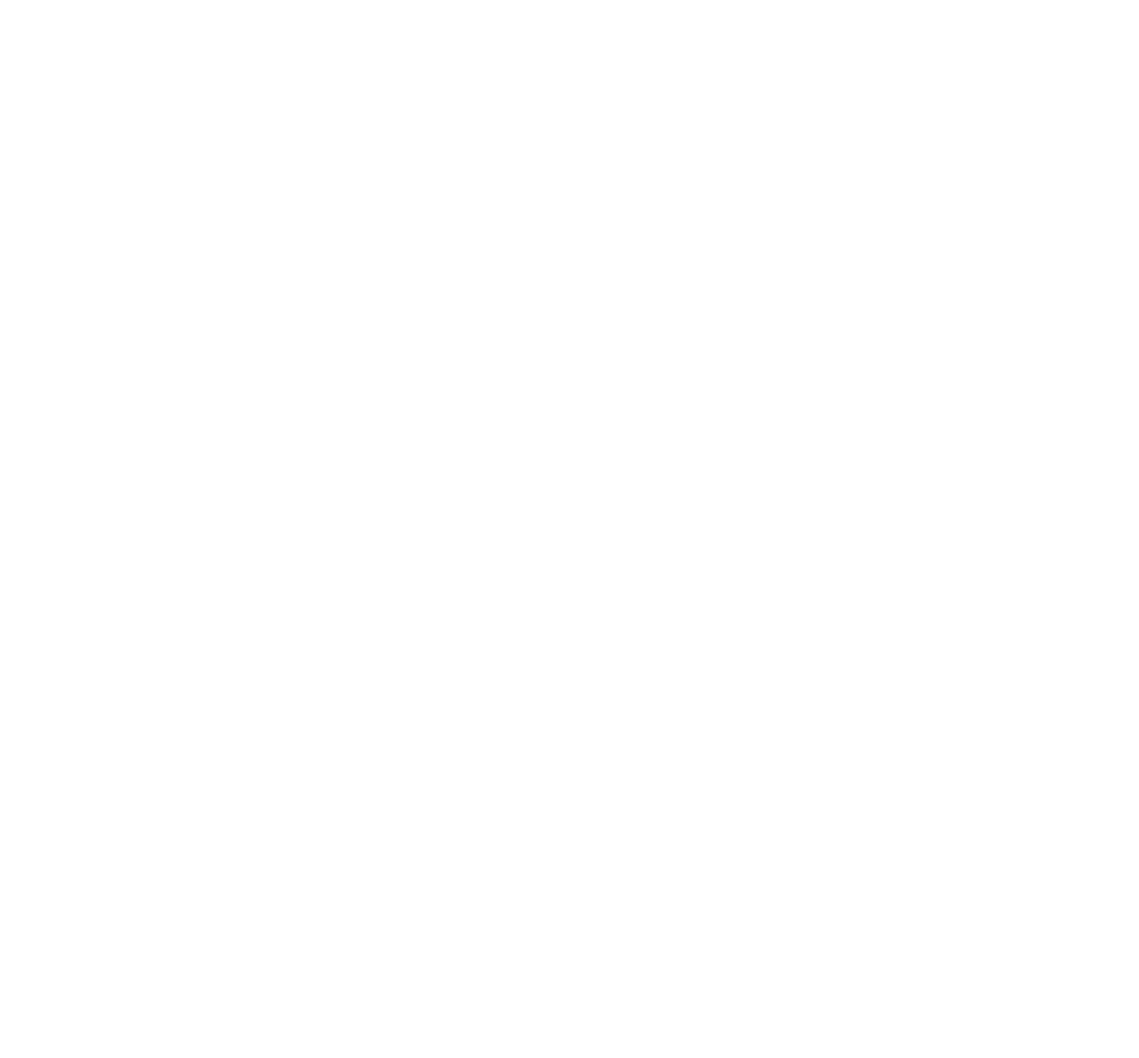
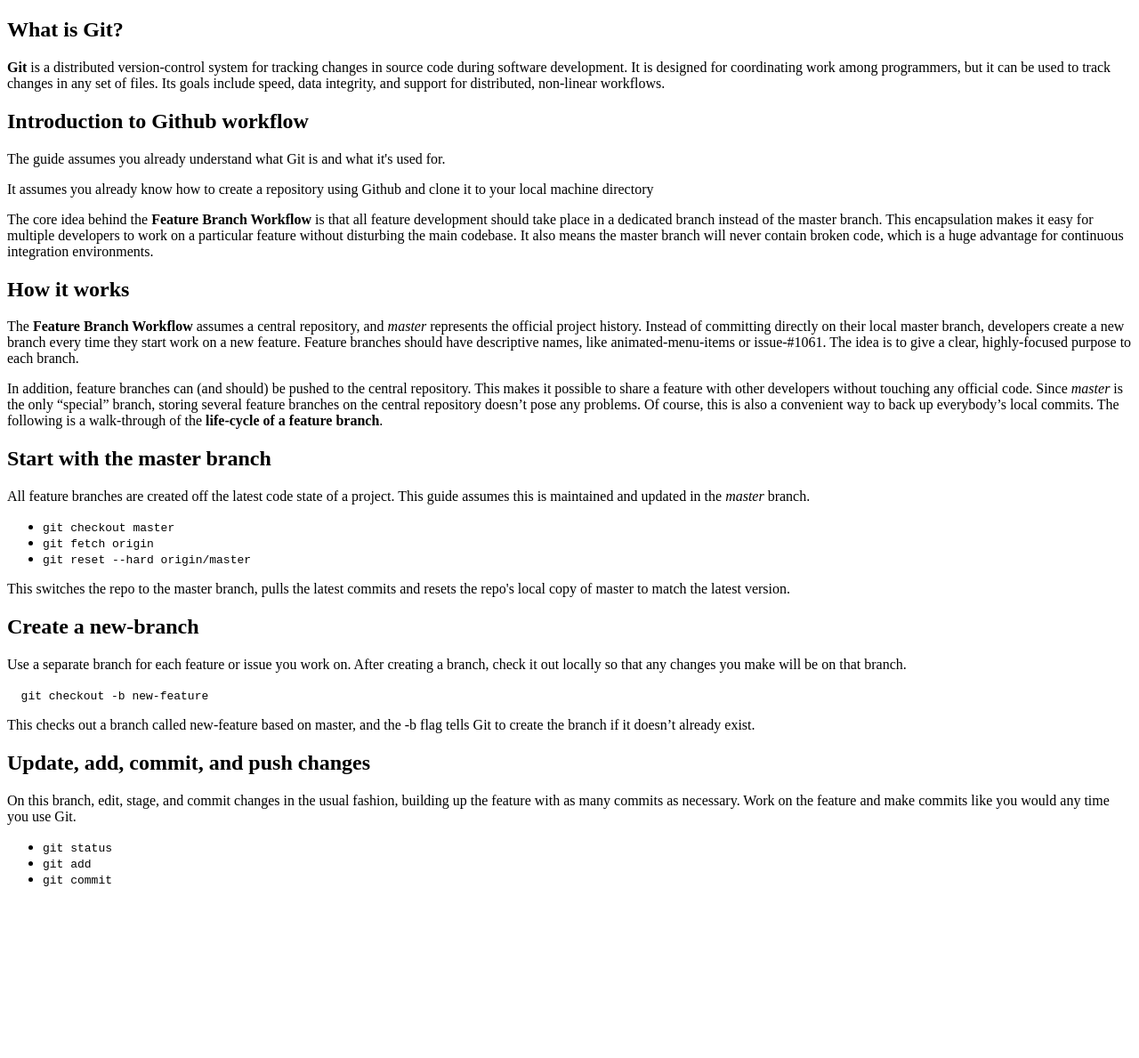
Before and after one commit to StarSheriff2/Technical-Documentatio-FCC-Project, a plain HTML site: page index.html in a window 1280 px wide. Shown: the whole page at 89% size. Before the commit the page ends 800 px from the top, so only its background shows below. Drawn offline with Linux system fonts and the light colour scheme.

Commit message:
added various sections to file

```diff
--- a/index.html
+++ b/index.html
@@ -5,10 +5,112 @@
   <meta charset="UTF-8">
   <meta name="viewport" content="width=device-width, initial-scale=1.0">
   <link rel="stylesheet" href="styles/styles.css">
-  <title>Technical Documentation Page: Github Workflow</title>
+  <title>Technical Documentation Page: Git Feature Branch Workflow</title>
 </head>
 <body>
   <script src="https://cdn.freecodecamp.org/testable-projects-fcc/v1/bundle.js"></script>
+  <main id="main-doc">
+    <section class="main-section" id="What_is_Git">
+      <header><h1>What is Git?</h1></header>
+      <p><strong>Git</strong> is a distributed version-control system for tracking changes in source code during
+        software development. It is designed for coordinating work among programmers, but it
+        can be used to track changes in any set of files. Its goals include speed, data
+        integrity, and support for distributed, non-linear workflows.</p>
+    </section>
+    <section class="main-section" id="Introduction_to_Github_workflow">
+      <header><h1>Introduction to Github workflow</h1></header>
+      <p>The guide assumes you already understand what Git is and what it's used for.</p>
+      <p>It assumes you already know how to create a repository using Github and clone it to your
+        local machine directory</p>
+      <p>The core idea behind the <strong>Feature Branch Workflow</strong> is that all feature development should take
+        place in a dedicated branch instead of the master branch. This encapsulation makes it easy
+        for multiple developers to work on a particular feature without disturbing the main codebase.
+        It also means the master branch will never contain broken code, which is a huge advantage for
+        continuous integration environments.</p>
+    </section>
+    <section class="main-section" id="How_it_works">
+      <header><h1>How it works</h1></header>
+      <p>The <strong>Feature Branch Workflow</strong> assumes a central repository, and <i>master</i> represents the
+        official project history. Instead of committing directly on their local master branch,
+        developers create a new branch every time they start work on a new feature. Feature branches
+        should have descriptive names, like animated-menu-items or issue-#1061. The idea is to give
+        a clear, highly-focused purpose to each branch.</p>
+      <p>In addition, feature branches can (and should) be pushed to the central repository. This
+        makes it possible to share a feature with other developers without touching any official
+        code. Since <i>master</i> is the only “special” branch, storing several feature branches on the
+        central repository doesn’t pose any problems. Of course, this is also a convenient way to
+        back up everybody’s local commits. The following is a walk-through of the <strong>life-cycle of a
+        feature branch</strong>.</p>
+    </section>
+    <section class="main-section" id="Start_with_the_master_branch">
+      <header><h1>Start with the master branch</h1></header>
+      <p>All feature branches are created off the latest code state of a project. This guide assumes
+        this is maintained and updated in the <i>master</i> branch.</p>
+        <ul>
+          <li><code>
+            git checkout master</code></li>
+          <li><code>
+            git fetch origin</code></li>
+          <li><code>
+            git reset --hard origin/master</code></li>
+        </ul>
+      <p>This switches the repo to the master branch, pulls the latest commits and resets the repo's
+        local copy of master to match the latest version.</p>
+    </section>
+    <section class="main-section" id="Create_a_new-branch">
+      <header><h1>Create a new-branch</h1></header>
+      <p>Use a separate branch for each feature or issue you work on. After creating a branch, check
+        it out locally so that any changes you make will be on that branch.</p>
+      <code>&nbsp git checkout -b new-feature</code>
+      <p>This checks out a branch called new-feature based on master, and the -b flag tells Git to
+        create the branch if it doesn’t already exist.</p>
+    </section>
+    <section class="main-section" id="Update_add_commit_and_push_changes">
+      <header><h1>Update, add, commit, and push changes</h1></header>
+      <p>On this branch, edit, stage, and commit changes in the usual fashion, building up the
+        feature with as many commits as necessary. Work on the feature and make commits like you
+        would any time you use Git.</p>
+      <ul>
+        <li><code>
+          git status</code></li>
+        <li><code>
+          git add</code></li>
+        <li><code>
+          git commit</code></li>
+      </ul>
+    </section>
+    <section class="main-section" id="">
+      <header><h1></h1></header>
+      <p></p>
+      <code>&nbsp</code>
+      <p></p>
+    </section>
+    <section class="main-section" id="">
+      <header><h1></h1></header>
+      <p></p>
+      <code>&nbsp</code>
+      <p></p>
+    </section>
+    <section class="main-section" id="">
+      <header><h1></h1></header>
+      <p></p>
+      <code>&nbsp</code>
+      <p></p>
+    </section>
+    <section class="main-section" id="">
+      <header><h1></h1></header>
+      <p></p>
+      <code>&nbsp</code>
+      <p></p>
+    </section>
+    <section class="main-section" id="">
+      <header><h1></h1></header>
+      <p></p>
+      <code>&nbsp</code>
+      <p></p>
+    </section>
+
+  </main>
 
 </body>
 </html>
```
Also changed, not shown: README.md.
